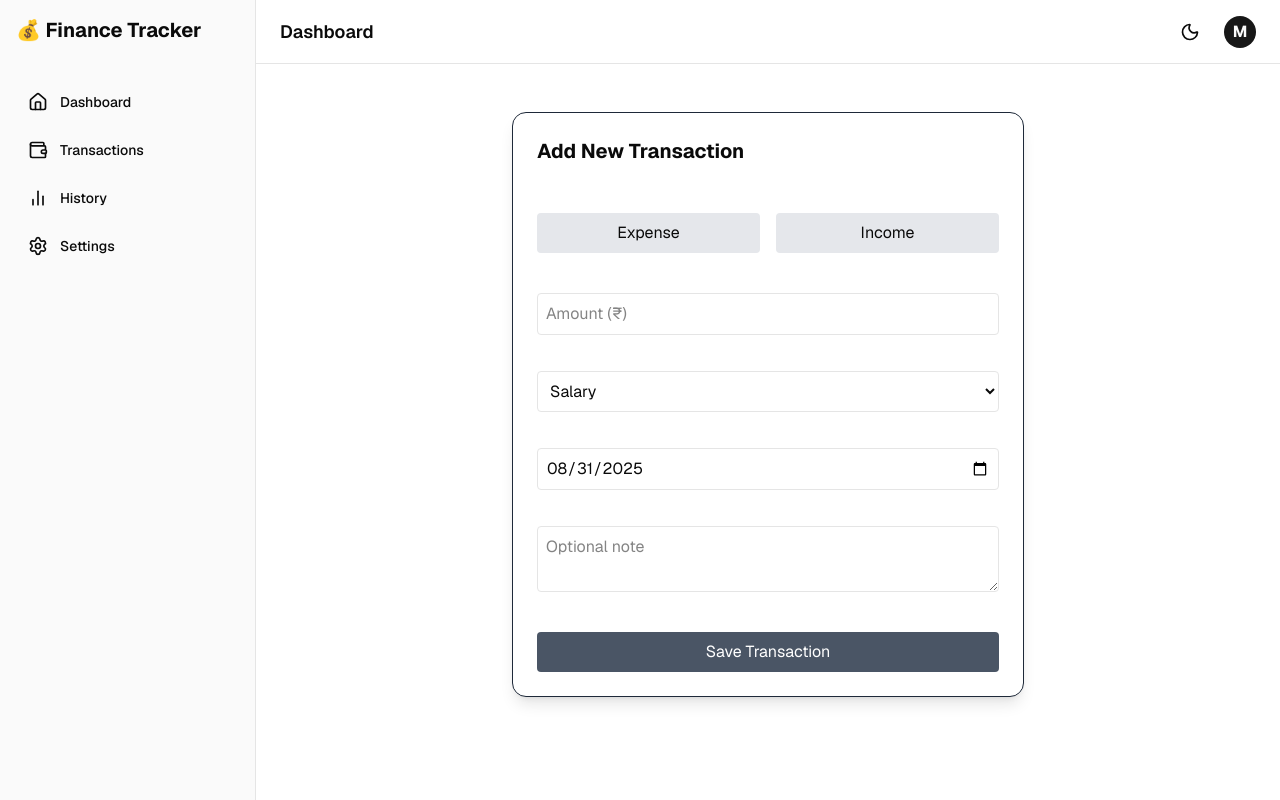
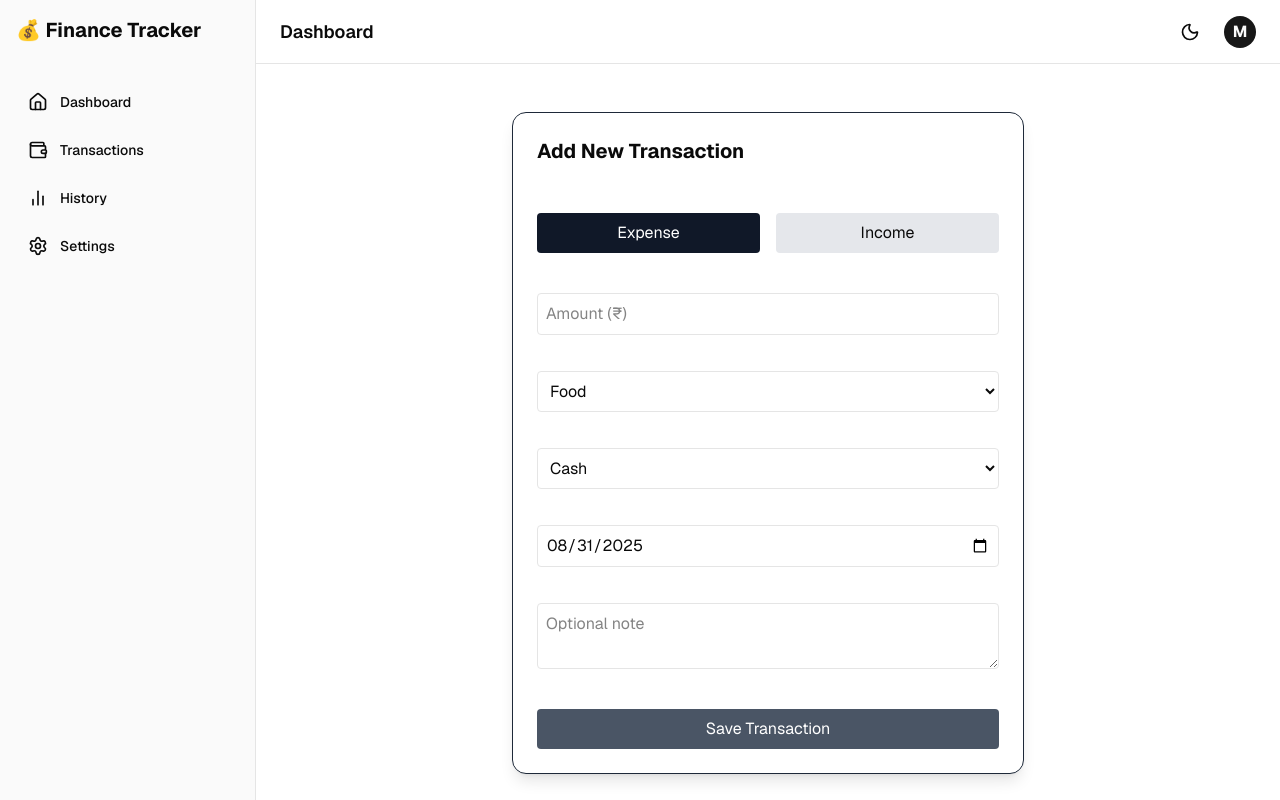
Before and after one commit to Manoj230305/finance_tracker, a Next.js app: page /transactions in a window 1280 px wide. Built offline with nearby package versions, Linux system fonts and the light colour scheme.

Commit message:
Variable Changes

```diff
--- a/app/transactions/page.tsx
+++ b/app/transactions/page.tsx
@@ -25,7 +25,7 @@ export default function TransactionsPage() {
   const handleTypeChange = (newType: "expense" | "income") => {
     setForm({
       ...form,
-      type: newType,
+      flow: newType,
       category: newType === 'expense' ? expenseCategories[0] : incomeCategories[0],
     });
   };
@@ -43,7 +43,7 @@ export default function TransactionsPage() {
     };
 
     // Remove paymentType if it's an income transaction
-    if (newTransaction.type === 'income') {
+    if (newTransaction.flow === 'income') {
       delete (newTransaction as any).paymentType;
     }
 
@@ -64,8 +64,8 @@ export default function TransactionsPage() {
       alert("Transaction saved!");
       // Reset form after successful submission
       setForm({
-        type: "expense", amount: "", category: expenseCategories[0],
-        paymentType: "Cash", date: new Date().toISOString().split("T")[0], note: "",
+        flow: "expense", amount: "", category: expenseCategories[0],
+        payment_type: "Cash", date: new Date().toISOString().split("T")[0], notes: "",
       });
 
     } catch (error) {
@@ -74,7 +74,7 @@ export default function TransactionsPage() {
     }
   };
 
-  const categories = form.type === 'expense' ? expenseCategories : incomeCategories;
+  const categories = form.flow === 'expense' ? expenseCategories : incomeCategories;
 
   return (
     // ... your JSX remains the same
@@ -85,13 +85,13 @@ export default function TransactionsPage() {
         {/* Type toggle */}
         <div className="flex gap-4 mb-4">
           <button
-            className={`flex-1 px-4 py-2 rounded ${form.type === "expense" ? "bg-gray-900 text-white" : "bg-gray-200"}`}
+            className={`flex-1 px-4 py-2 rounded ${form.flow === "expense" ? "bg-gray-900 text-white" : "bg-gray-200"}`}
             onClick={() => handleTypeChange("expense")}
           >
             Expense
           </button>
           <button
-            className={`flex-1 px-4 py-2 rounded ${form.type === "income" ? "bg-gray-900 text-white" : "bg-gray-200"}`}
+            className={`flex-1 px-4 py-2 rounded ${form.flow === "income" ? "bg-gray-900 text-white" : "bg-gray-200"}`}
             onClick={() => handleTypeChange("income")}
           >
             Income
@@ -114,8 +114,8 @@ export default function TransactionsPage() {
           ))}
         </select>
 
-        {form.type === "expense" && (
-          <select name="paymentType" value={form.paymentType} onChange={handleChange} className="w-full mb-3 border rounded p-2">
+        {form.flow === "expense" && (
+          <select name="paymentType" value={form.payment_type} onChange={handleChange} className="w-full mb-3 border rounded p-2">
             <option>Cash</option>
             <option>Card</option>
             <option>UPI</option>
@@ -124,7 +124,7 @@ export default function TransactionsPage() {
 
         <input type="date" name="date" value={form.date} onChange={handleChange} className="w-full mb-3 border rounded p-2" />
 
-        <textarea name="note" value={form.note} onChange={handleChange} placeholder="Optional note" className="w-full mb-4 border rounded p-2"></textarea>
+        <textarea name="note" value={form.notes} onChange={handleChange} placeholder="Optional note" className="w-full mb-4 border rounded p-2"></textarea>
 
         <button onClick={handleSubmit} className="w-full bg-gray-600 text-white py-2 rounded hover:bg-gray-900">
           Save Transaction
```
